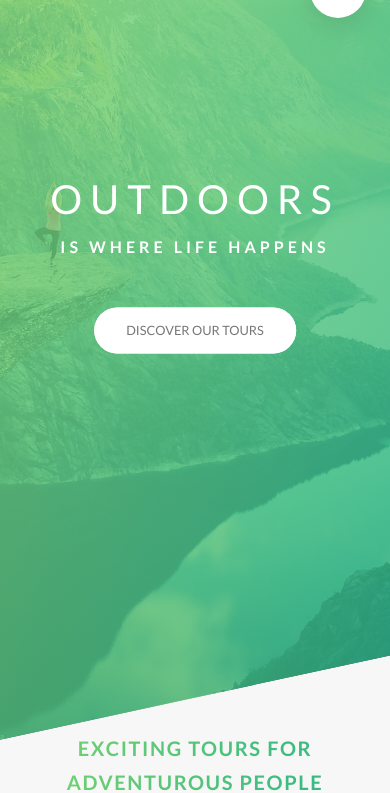
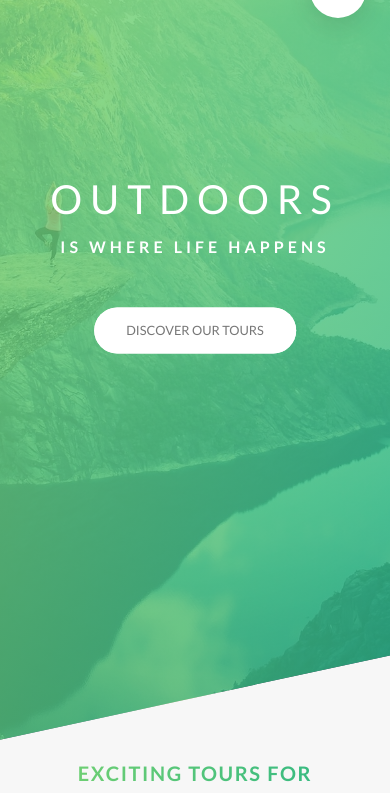
Before and after one commit to codedeki/Adventure-Tours-App-Front-End, a website: page docs/index.html in a window 390 px wide. Shown: the part 62-855 px from the top of the page. Drawn offline with Linux system fonts and the light colour scheme.

Commit message:
completed responsive media queries

```diff
--- a/docs/sass/pages/_home.scss
+++ b/docs/sass/pages/_home.scss
@@ -5,6 +5,7 @@
 
     @include respond(tab-port) {
         padding: 20rem 0;
+        margin-top: -17vh;
     }
 }
 
```
Also changed, not shown: docs/css/style.css.
